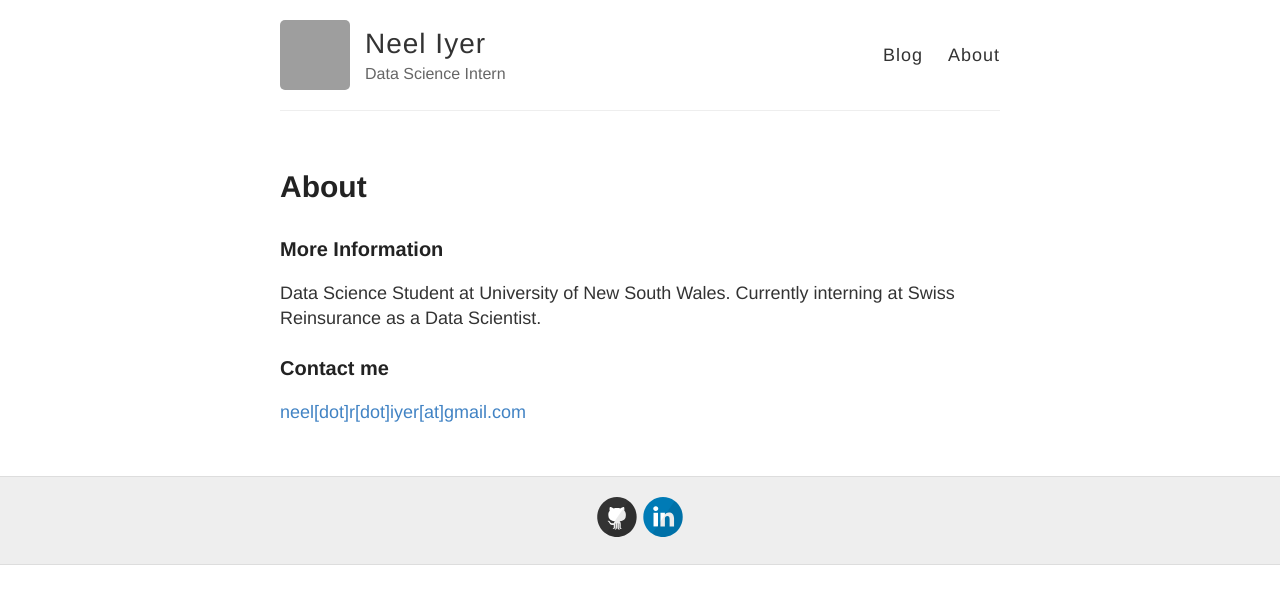
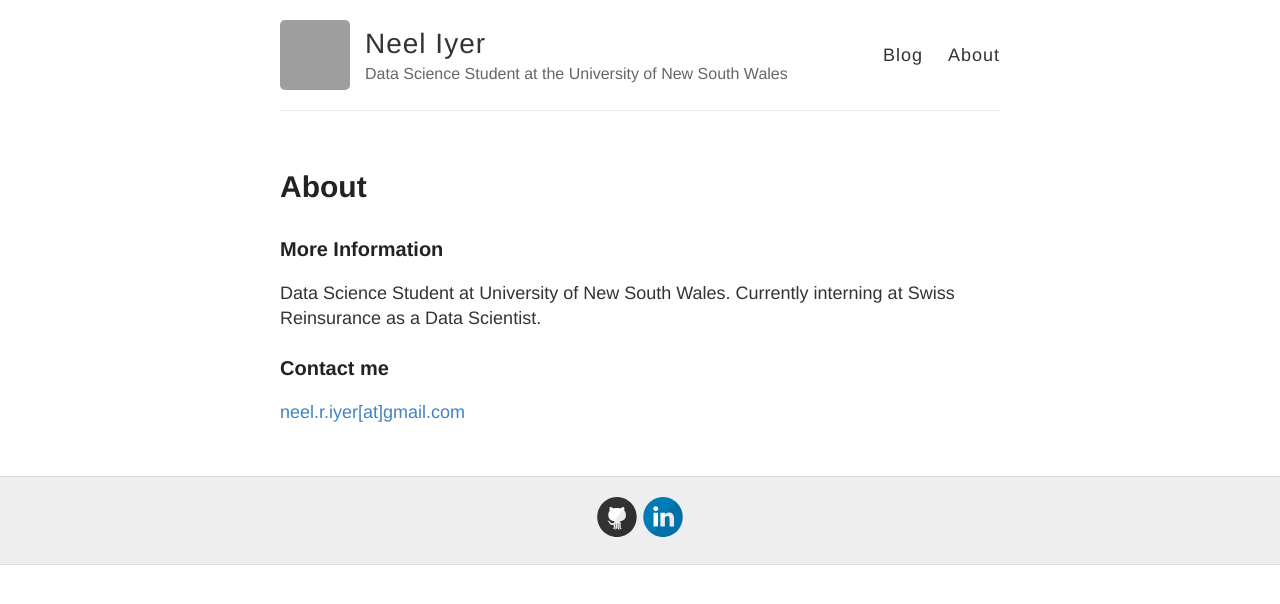
Before and after one commit to neelriyer/neelriyer.github.io, a Jekyll site: the page built from about.md, in a window 1280 px wide. Shown: the top 604 px of the page. Built offline with Jekyll 4.4.1, drawn with Linux system fonts in a browser that asks for light colours; grey boxes are pictures that could not be loaded.

```diff
--- a/_config.yml
+++ b/_config.yml
@@ -6,7 +6,7 @@
 name: Neel Iyer
 
 # Short bio or description (displayed in the header)
-description: Data Science Intern
+description: Data Science Student at the University of New South Wales
 
 # URL of your avatar or profile pic (you could use your GitHub profile pic)
 avatar: https://avatars3.githubusercontent.com/u/33139997?s=460&u=4a295ce55722ff2cf3c1e5f3aa79b5e9538b2531&v=4
--- a/about.md
+++ b/about.md
@@ -10,4 +10,4 @@
 
 ### Contact me
 
-[neel[dot]r[dot]iyer[at]gmail.com](mailto:neel.r.iyer@gmail.com)
+[neel.r.iyer[at]gmail.com](mailto:neel.r.iyer@gmail.com)
```
